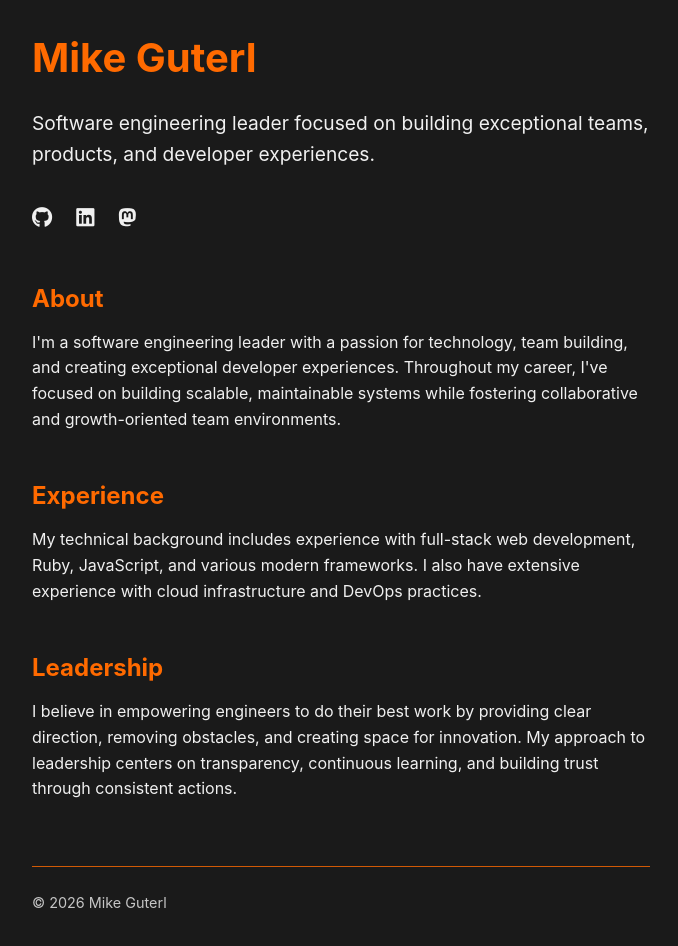
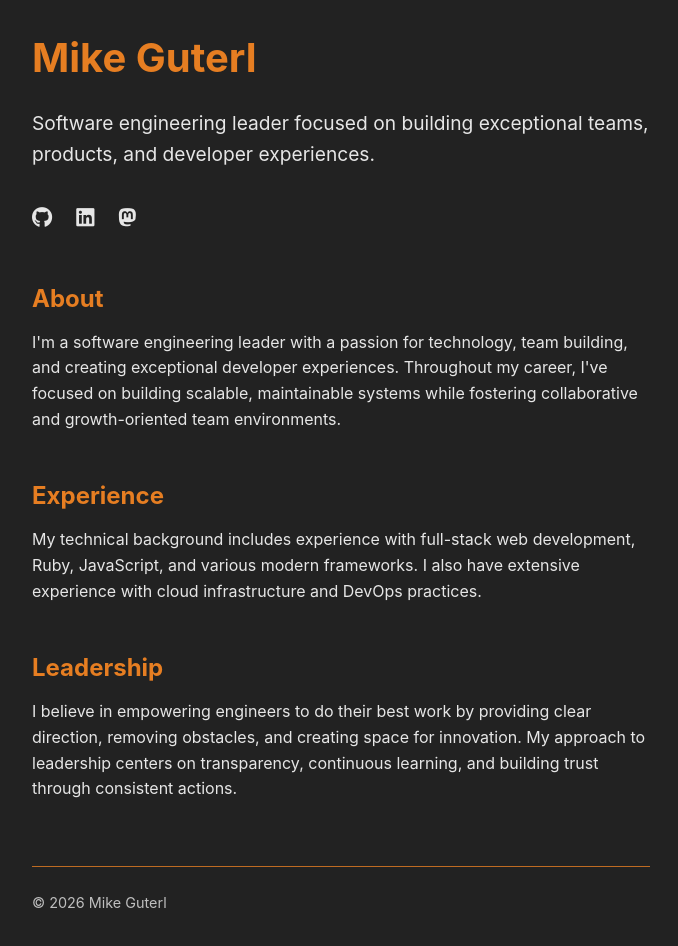
Before and after one commit to mguterl/diminishing.org, an Eleventy site: page src/index.njk in a window 1280 px wide. Shown: the whole page, without its empty margins (299-977 px from the left). Built offline with nearby package versions, Linux system fonts and the light colour scheme; Eleventy itself is replaced by a stand-in of ours; files that its build step writes are made by us from their sources.

Commit message:
Adjust color scheme with darker gray and softer orange
- Change background to darker gray (#222222)
- Replace bright orange with softer, lower contrast orange (#e67e22)
- Update CLAUDE.md to reflect the new color scheme

```diff
--- a/src/css/style.css
+++ b/src/css/style.css
@@ -1,7 +1,7 @@
 :root {
-  --dark-gray: #1a1a1a;
-  --pale-white: #f0f0f0;
-  --orange: #ff6a00;
+  --dark-gray: #222222;
+  --pale-white: #e6e6e6;
+  --orange: #e67e22;
   --font-sans: -apple-system, BlinkMacSystemFont, "Segoe UI", Roboto, Helvetica, Arial, sans-serif;
 }
 
```
Also changed, not shown: CLAUDE.md (+1 -1 lines).
